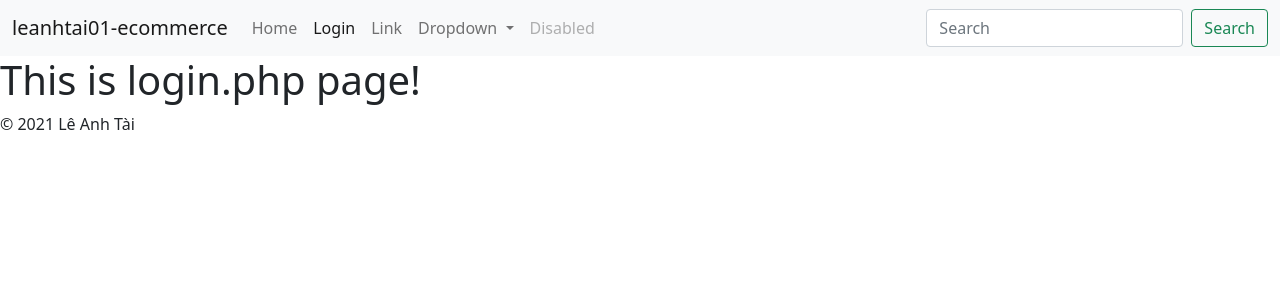
After one commit to leanhtai01/ecommerce-website-php, a PHP site: page /login.php in a window 1280 px wide. The commit adds this page. Shown: the top 300 px of the page. Run offline with PHP 8.4, Linux system fonts and the light colour scheme.

Commit message:
add initial login.php

```diff
--- a/web/header.php
+++ b/web/header.php
@@ -28,6 +28,12 @@
             <li class="nav-item">
               <a class="nav-link <?php echo $page == "index" ? "active" : "" ?>" aria-current="page" href="index.php">Home</a>
             </li>
+            <?php if (!isset($_SESSION["user_info"])) : ?>
+              <li class="nav-item">
+                <a class="nav-link <?php echo $page == "login" ? "active" : "" ?>" href="login.php">Login</a>
+              </li>
+            <?php else : ?>
+            <?php endif; ?>
             <li class="nav-item">
               <a class="nav-link" href="#">Link</a>
             </li>
--- /dev/null
+++ b/web/login.php
@@ -0,0 +1,10 @@
+<?php
+$title = "Login";
+$page = "login";
+?>
+
+<?php include_once "header.php" ?>
+
+<h1>This is login.php page!</h1>
+
+<?php include_once "footer.php" ?>
```
